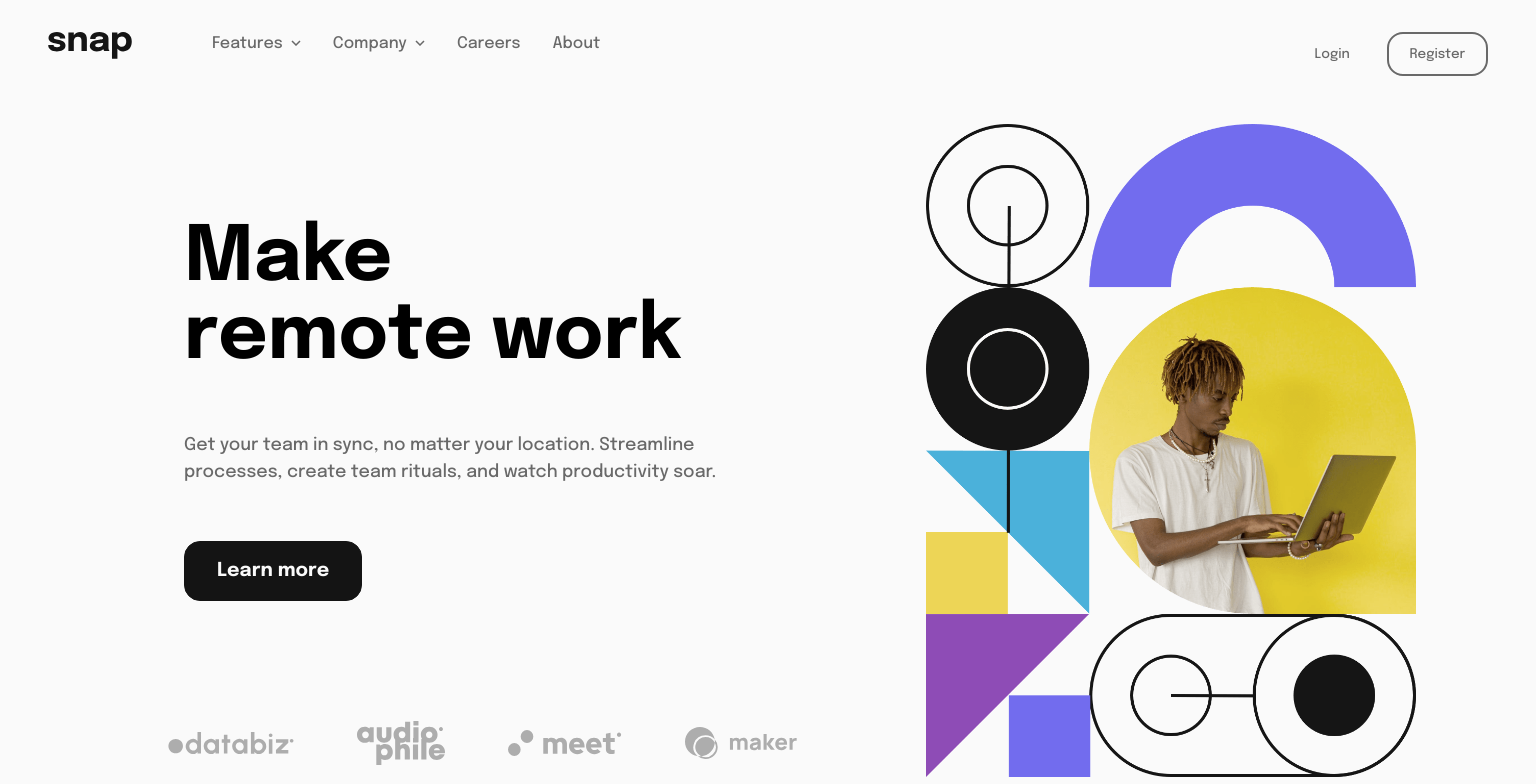
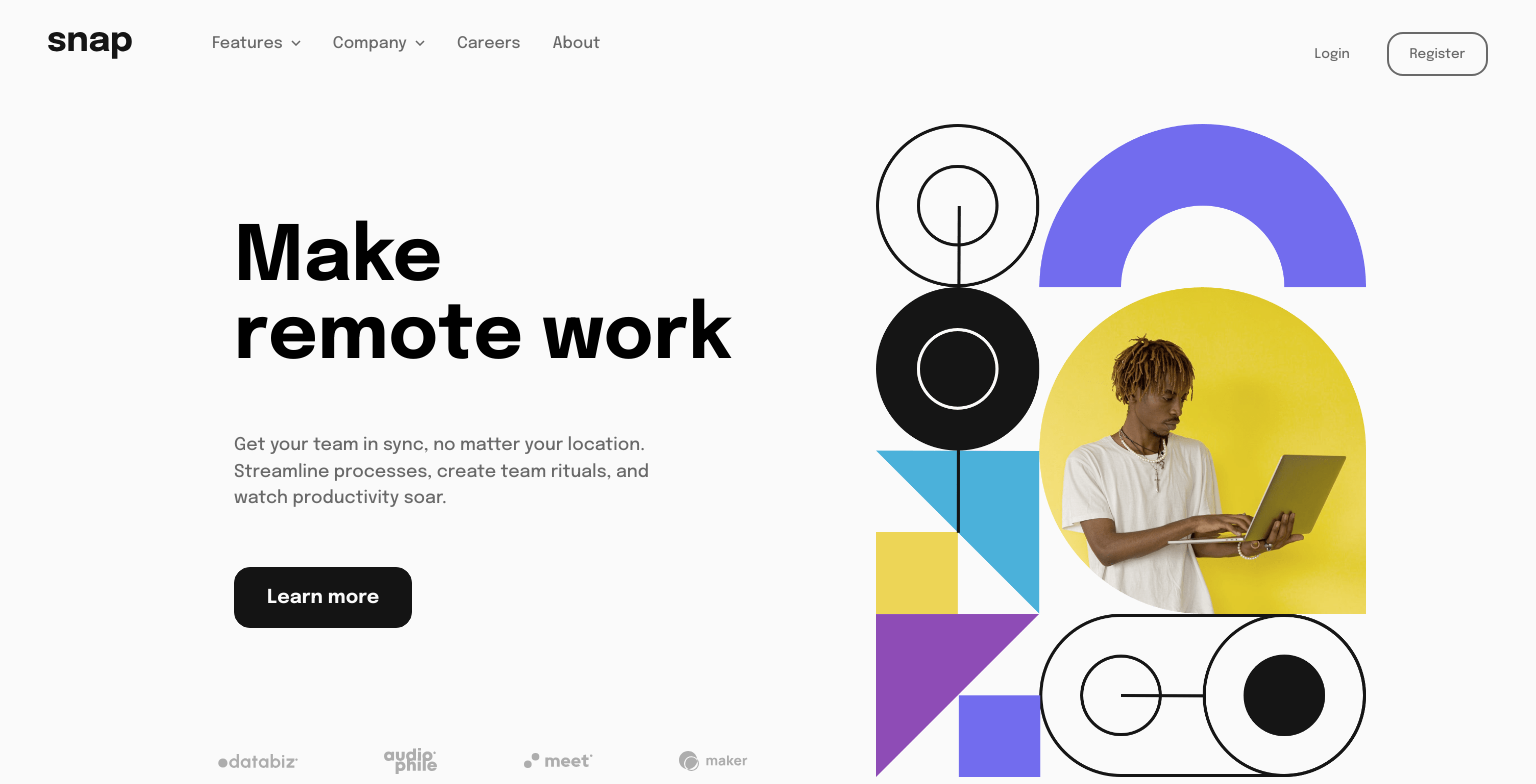
Before and after one commit to jesuisbienbien/intro-section-with-dropdown-navigation-main, a plain HTML site: page index.html in a window 1536 px wide. Shown: the top 784 px of the page. Drawn offline with Linux system fonts and the light colour scheme.

Commit message:
make menu accessible using keyboard, and added some breakpoints

```diff
--- a/index.html
+++ b/index.html
@@ -48,6 +48,7 @@
             <div
               class="features nav-item"
               onClick="toggleDropdown('features-expanded-list');"
+              tabindex="1"
             >
               <p>Features</p>
               <div class="arrow-img"></div>
@@ -92,6 +93,7 @@
             <div
               class="company nav-item"
               onClick="toggleDropdown('company-expanded-list');"
+              tabindex="2"
             >
               <p>Company</p>
               <div class="arrow-img"></div>
@@ -103,11 +105,11 @@
               <p class="company-item">Blog</p>
             </div>
             <!-- Career -->
-            <div class="nav-item">
+            <div class="nav-item" tabindex="3">
               <p>Careers</p>
             </div>
             <!-- About -->
-            <div class="nav-item">
+            <div class="nav-item" tabindex="4">
               <p>About</p>
             </div>
           </div>
--- a/styles.scss
+++ b/styles.scss
@@ -121,6 +121,7 @@ nav {
 
 .features-expanded-list.open,
 .company-expanded-list.open {
+  overflow-y: auto;
   max-height: 200px;
   transition: all 0.4s;
   margin: 0.5rem 1.5rem;
@@ -242,7 +243,29 @@ nav {
   color: hsl(228, 45%, 44%);
 }
 
-@media only screen and (min-width: 1440px) {
+@media only screen and (min-width: 768px) {
+  .main-content {
+    .description {
+      padding: 0 10rem;
+    }
+  }
+  .client-section {
+    .databiz-logo {
+      width: 10%;
+    }
+    .audiophile-logo {
+      width: 7%;
+    }
+    .meet-logo {
+      width: 10%;
+    }
+    .maker-logo {
+      width: 10%;
+    }
+  }
+}
+
+@media only screen and (min-width: 1080px) {
   main {
     display: flex;
     flex-direction: column;
@@ -252,13 +275,14 @@ nav {
     display: flex;
     flex-direction: row;
     margin-bottom: 1rem;
+    padding: 2rem 3rem;
+
     .nav-logo-menu-bar {
       width: fit-content;
       .menu-bar {
         display: none;
       }
     }
-    padding: 2rem 3rem;
 
     .nav-menu {
       width: 100%;
@@ -366,7 +390,9 @@ nav {
       }
     }
     .description {
+      max-width: 450px;
       font-size: 1.1rem;
+      padding: 0;
       padding-right: 2rem;
       margin-bottom: 3.5rem;
     }
@@ -380,14 +406,33 @@ nav {
     grid-area: client;
     gap: 2rem;
     justify-content: space-between;
+    .databiz-logo {
+      width: 20%;
+    }
     .audiophile-logo {
-      width: 14%;
+      width: 13%;
     }
     .meet-logo {
-      width: 18%;
+      width: 20%;
     }
     .maker-logo {
-      width: 18%;
+      width: 20%;
     }
   }
 }
+@media only screen and (min-width: 1440px) {
+  .client-section {
+    .databiz-logo {
+      width: 15%;
+    }
+    .audiophile-logo {
+      width: 10%;
+    }
+    .meet-logo {
+      width: 13%;
+    }
+    .maker-logo {
+      width: 13%;
+    }
+  }
+}
```
Also changed, not shown: styles.css, 1 other file.
